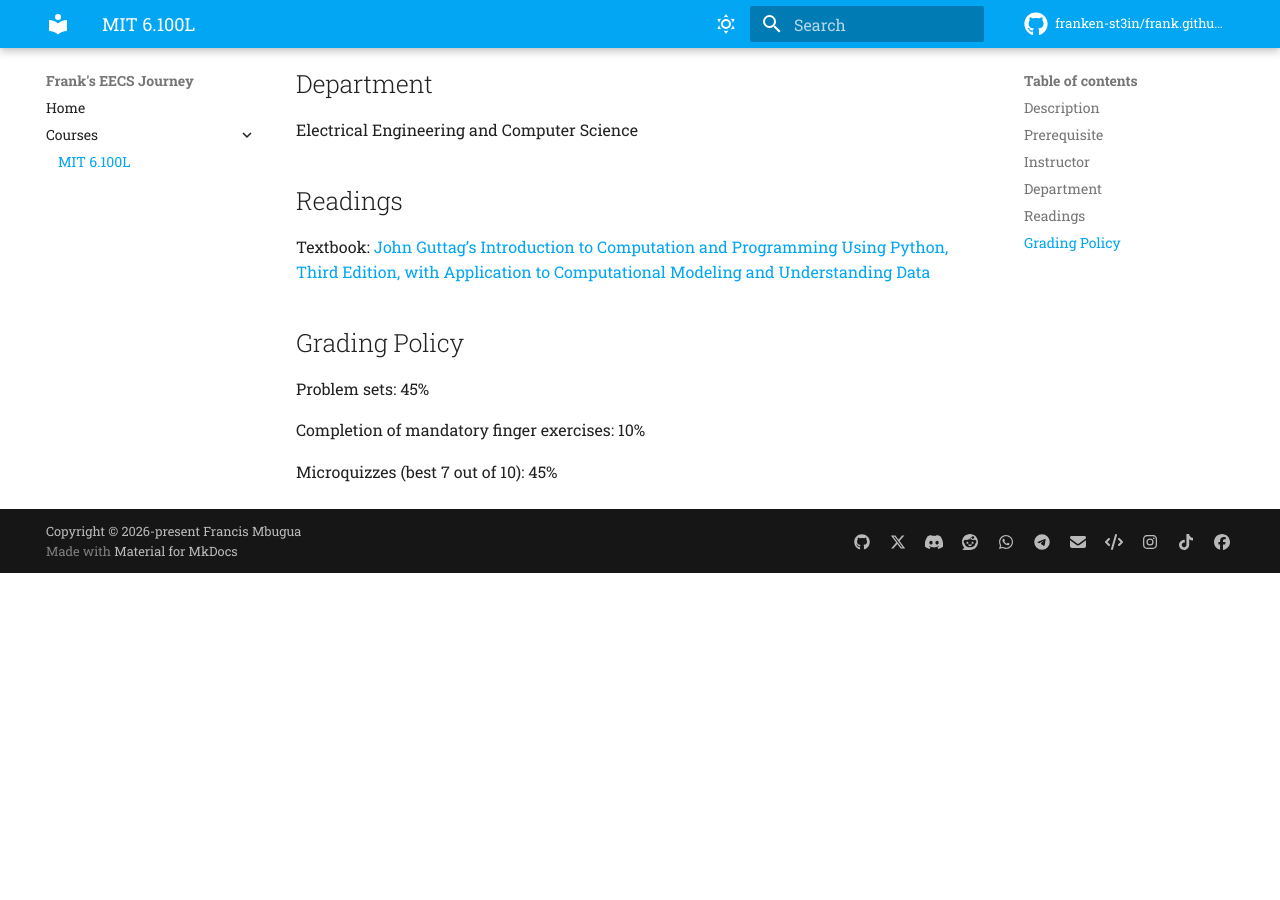
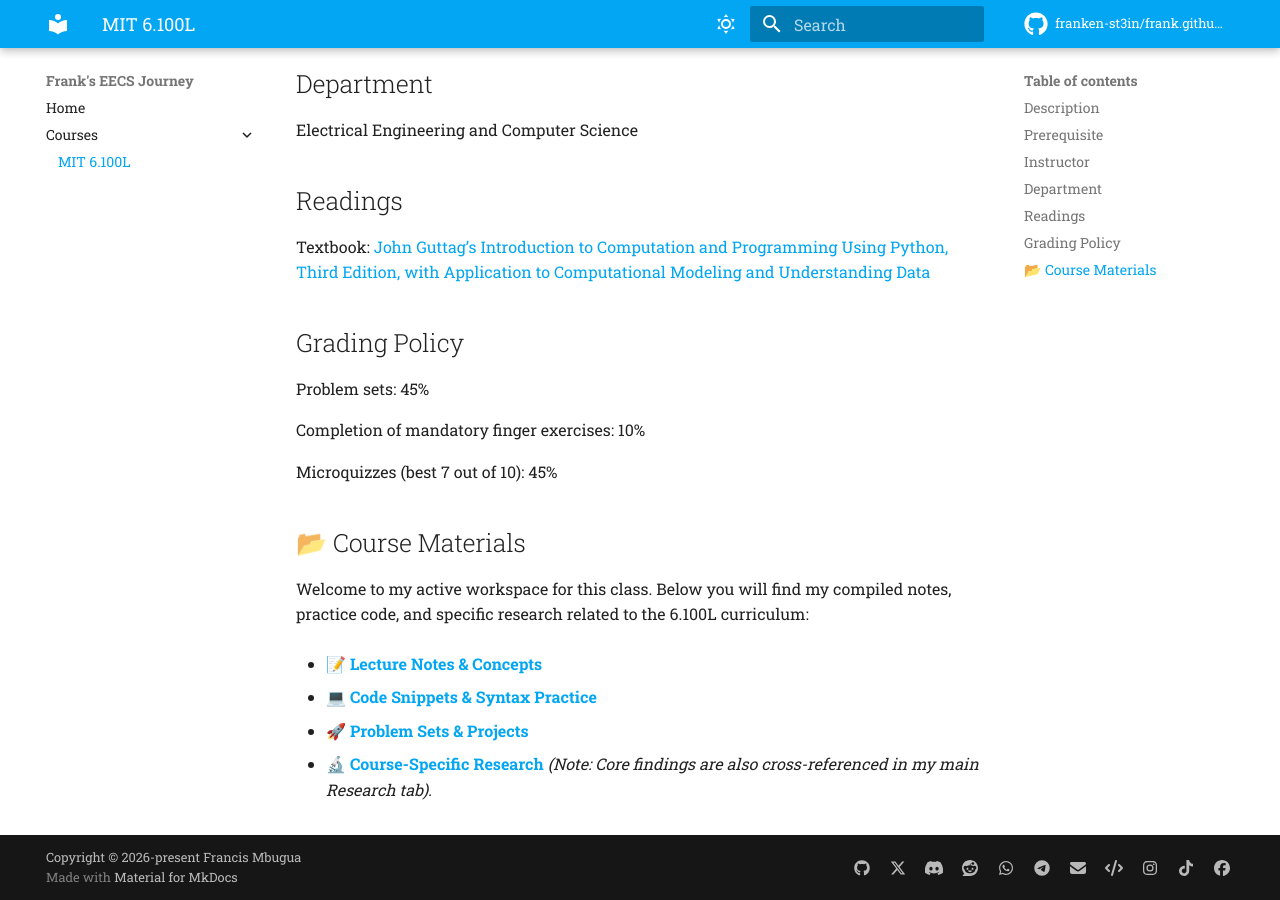
Before and after one commit to franken-st3in/frank.github.io, an MkDocs documentation site: the page built from docs/6-100L.md, in a window 1280 px wide and 900 px high, scrolled down 633 px. Built offline with MkDocs 1.6.1 and Material for MkDocs 9.7.7, drawn with Linux system fonts in a browser that asks for light colours; comment, search, counter and statistics services are not loaded; before the commit the page ends 1206 px from its top, so only the background shows below that.

Commit message:
Add course materials section to 6-100L documentation
Added course materials section with links to resources.

```diff
--- a/docs/6-100L.md
+++ b/docs/6-100L.md
@@ -22,3 +22,16 @@ Problem sets: 45%
 Completion of mandatory finger exercises: 10%
 
 Microquizzes (best 7 out of 10): 45%
+
+
+## 📂 Course Materials
+
+Welcome to my active workspace for this class. Below you will find my compiled notes, practice code, and specific research related to the 6.100L curriculum:
+
+* **[📝 Lecture Notes & Concepts](6-100L/lecture-notes.md)**
+
+* **[💻 Code Snippets & Syntax Practice](6-100L/code-snippets.md)**
+
+* **[🚀 Problem Sets & Projects](6-100L/projects.md)**
+
+* **[🔬 Course-Specific Research](6-100L/research.md)** *(Note: Core findings are also cross-referenced in my main Research tab).*
```
